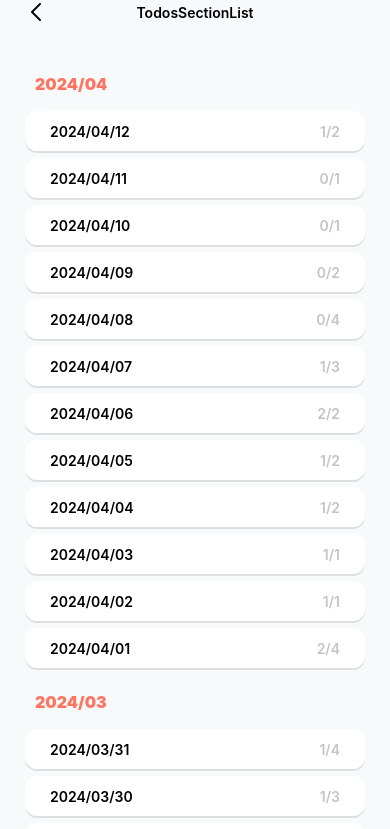
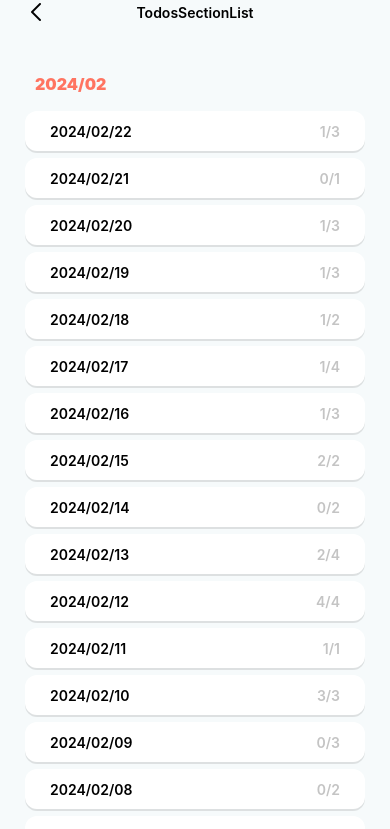
Before and after one commit to crucial-sub/odot, a React Native app: screen /TodosSectionList in a window 390 px wide. Shown: the top 829 px of the page. Built offline with nearby package versions, Linux system fonts and the light colour scheme.

Commit message:
SAMPLETODOS가 과거의 Todos 샘플을 담도록 변경

```diff
--- a/src/components/data/sampleTodos.ts
+++ b/src/components/data/sampleTodos.ts
@@ -1,11 +1,11 @@
 import {TodoType} from '../../recoil';
 import {getTransformedDate} from '../../utils/getTransformedDate';
 
-export const SAMPLETODOS = Array.from({length: 50}, (_, index) => {
+export const SAMPLETODOS = Array.from({length: 60}, (_, index) => {
   const randomLength = Math.floor(Math.random() * 4 + 1);
 
   const baseDate = new Date();
-  const newDate = new Date(baseDate.setDate(baseDate.getDate() + index));
+  const newDate = new Date(baseDate.setDate(baseDate.getDate() - index - 1));
   const date = getTransformedDate(newDate);
 
   const sampleTodoList = [];
@@ -21,7 +21,7 @@ export const SAMPLETODOS = Array.from({length: 50}, (_, index) => {
   }
 
   return sampleTodoList;
-}).reverse();
+});
 
 // SAMPLETODOS 예시
 const sampleTodos = [
```
